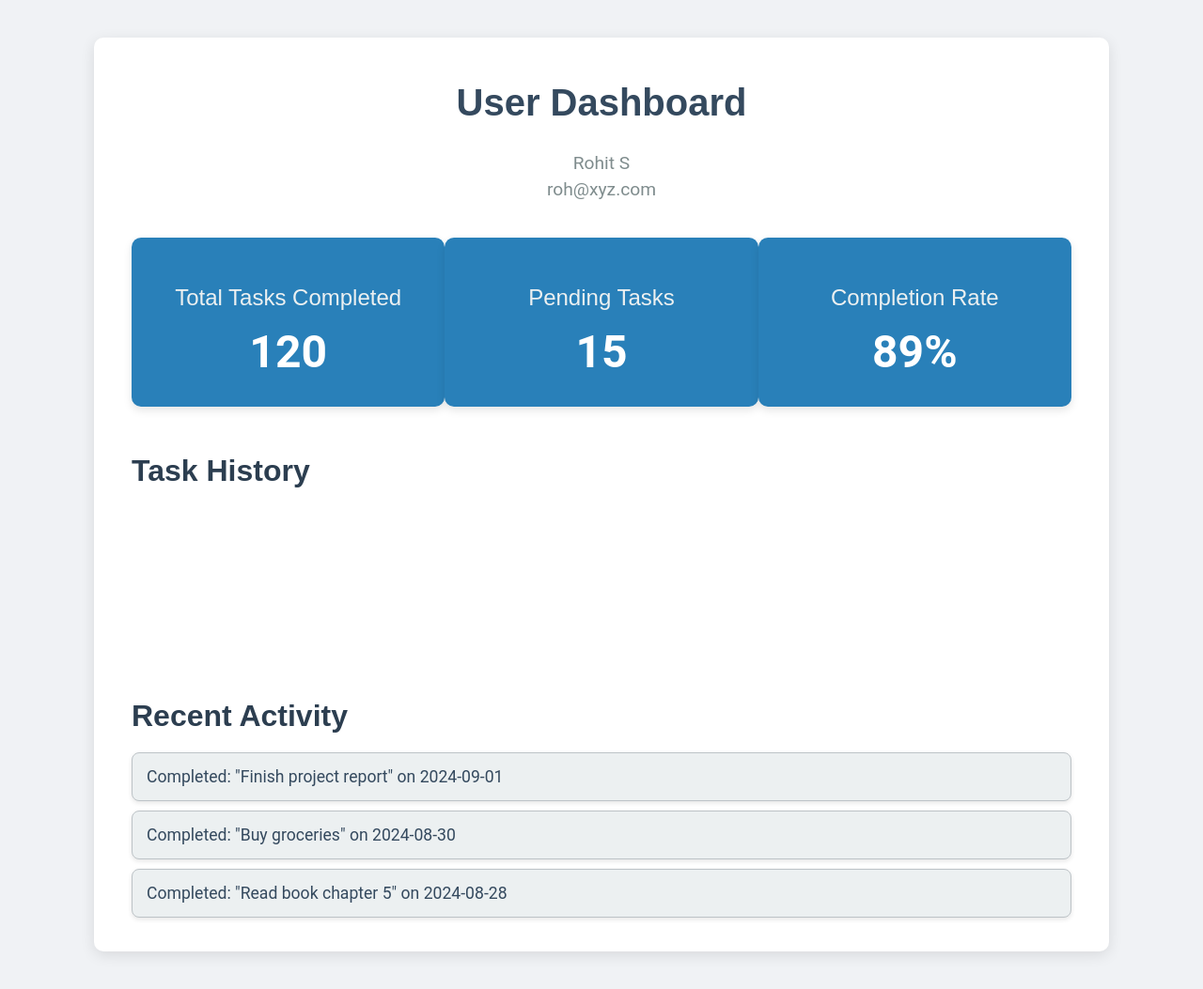
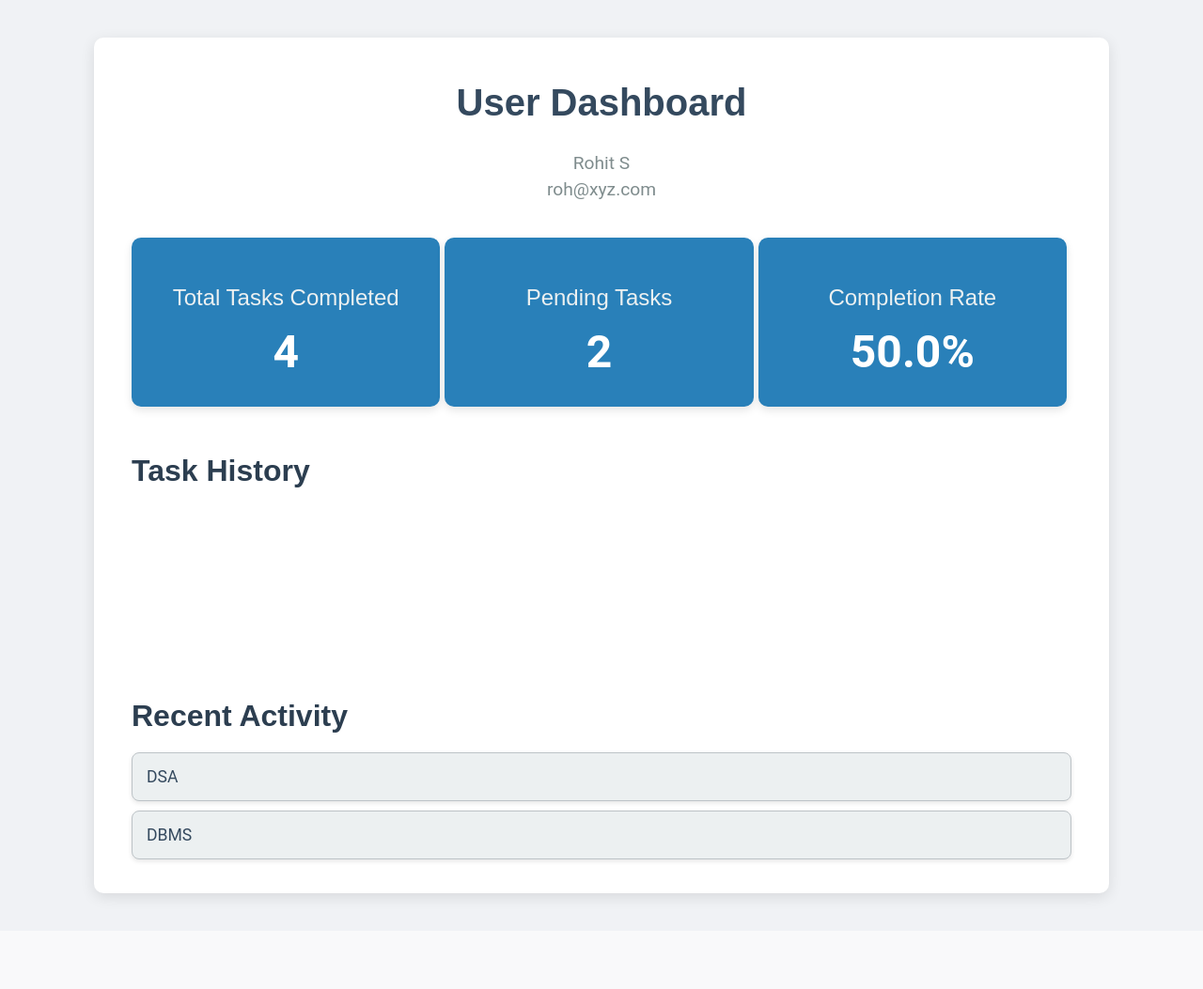
Before and after one commit to RO-HIT17/Flask_TODO_V3, a Flask app: page /dashboard/1 in a window 1280 px wide. Shown: the whole page at 94% size. After the commit the page ends 963 px from the top, so only its background shows below. Run offline with Flask 3, Linux system fonts and the light colour scheme; data comes from the database, SQL or seed files in the repository; both versions use the stored data as it was after the commit; a map, chart or similar area stays blank.

Commit message:
added dynamic content

```diff
--- a/app.py
+++ b/app.py
@@ -41,7 +41,12 @@ def forgot_password():
 @app.route('/dashboard/<int:user_id>')
 def dashboard(user_id):
     data=User.query.filter_by(user_id=user_id).first()
-    return render_template('dashboard.html',data=data)
+    todolist1 = Todo.query.filter_by(user_id=user_id).all()
+    todolist2 = Todo.query.filter_by(user_id=user_id).filter_by(completed=True).all()
+    tasks=len(todolist1)
+    comp=len(todolist2)
+    #print(todolst,tasks)
+    return render_template('dashboard.html',data=data,len=tasks,com=comp,comdata=todolist2)
 
 @app.route('/reset' , methods=['POST'])
 def reset_password():
@@ -115,7 +120,6 @@ if __name__ == '__main__':
 #def create_tables():
 #    db.create_all()
 
-
 # @app.route('/delete/<int:todo_id>')
 # def delete_todo(todo_id):
 #     todo = Todo.query.get(todo_id)
--- a/static/dashboard.css
+++ b/static/dashboard.css
@@ -40,6 +40,7 @@ h1 {
     background-color: #2980b9;
     color: #ffffff;
     padding: 30px;
+    margin-right: 5px;
     border-radius: 10px;
     text-align: center;
     width: 30%;
--- a/templates/dashboard.html
+++ b/templates/dashboard.html
@@ -17,15 +17,15 @@
         <div class="stats-overview">
             <div class="stat-item">
                 <h2>Total Tasks Completed</h2>
-                <p id="total-completed">120</p>
+                <p id="total-completed">{{len}}</p>
             </div>
             <div class="stat-item">
                 <h2>Pending Tasks</h2>
-                <p id="pending-tasks">15</p>
+                <p id="pending-tasks">{{com}}</p>
             </div>
             <div class="stat-item">
                 <h2>Completion Rate</h2>
-                <p id="completion-rate">89%</p>
+                <p id="completion-rate">{{com/len * 100}}%</p>
             </div>
         </div>
 
@@ -37,9 +37,9 @@
         <div class="recent-activity">
             <h2>Recent Activity</h2>
             <ul id="recent-activity-list">
-                <li>Completed: "Finish project report" on 2024-09-01</li>
-                <li>Completed: "Buy groceries" on 2024-08-30</li>
-                <li>Completed: "Read book chapter 5" on 2024-08-28</li>
+                {%for todo in comdata%}
+                <li>{{todo.title}}</li>
+                {%endfor%}
             </ul>
         </div>
     </div>
```
Also changed, not shown: instance/todos.db.
